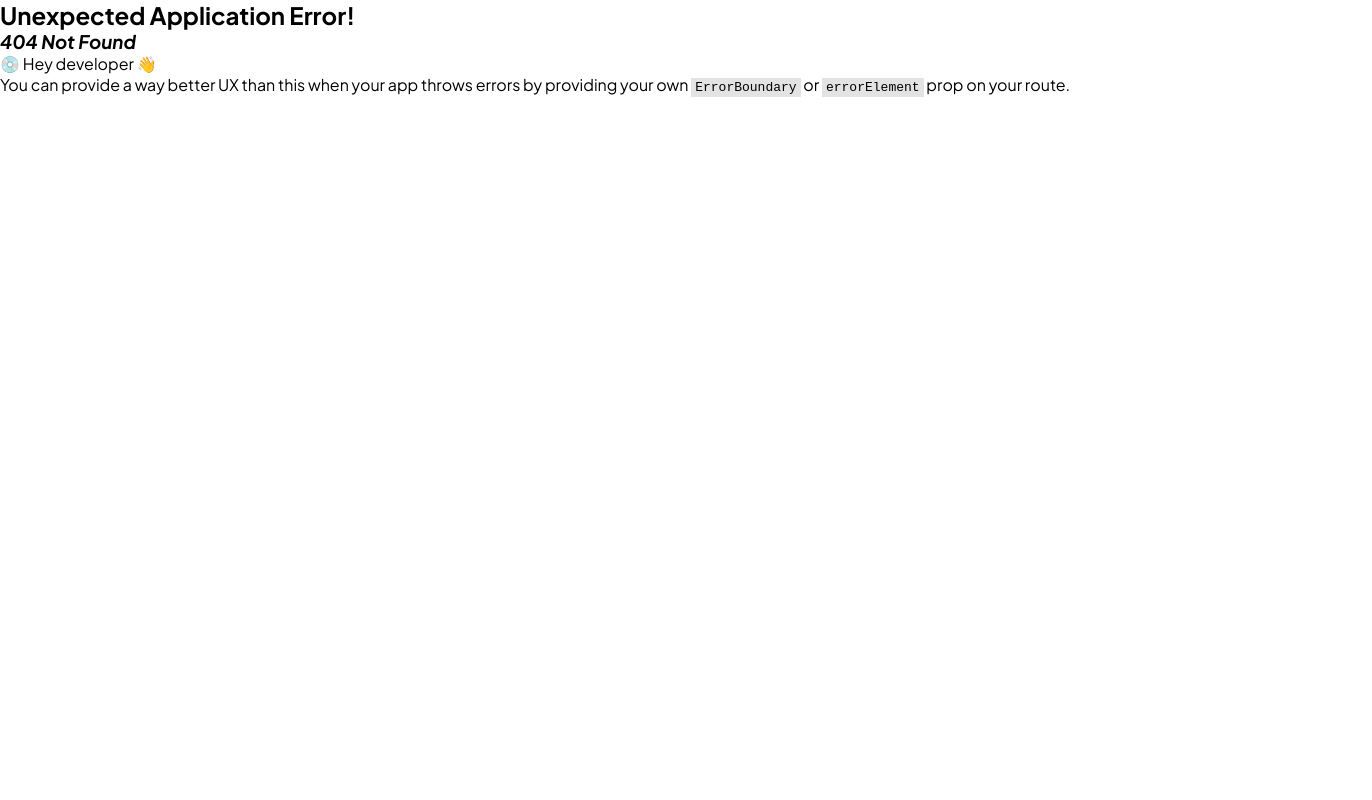
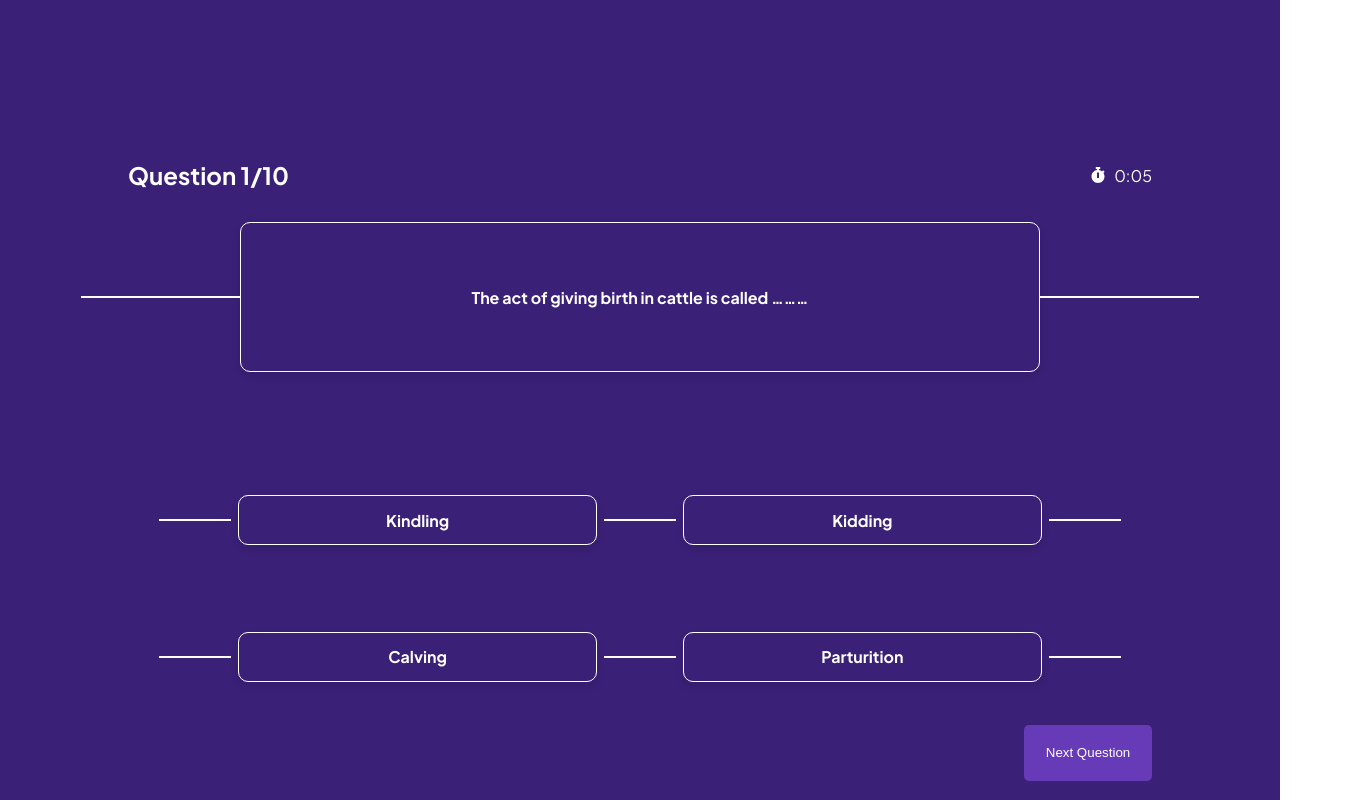
Before and after one commit to udems/MyQuizPal, a React (Vite) app: page /quiz in a window 1280 px wide. Before the commit this address had no page. Shown: the top 800 px of the page, 1372 px wide, since content can reach past the window. Built offline with nearby package versions, Linux system fonts and the light colour scheme.

Commit message:
question pages

```diff
--- a/src/App.jsx
+++ b/src/App.jsx
@@ -8,6 +8,7 @@ import ForgotPasswordPage from './views/ForgotPassword';
 import ResetPasswordPage from './views/ResetPassword';
 import VerificationCompletePage from './views/VerificationDone';
 import QuestionPage from './views/QuestionPage';
+import QuizApp from './views/QuizApp';
 import QuizCompletionPage from './views/QuizCompletion'; // Import the new component
 import CheckCorrectionsPage from './views/CorrectionPage';
 import HomePage1 from './views/HomePage-1';
@@ -37,6 +38,11 @@ const router = createBrowserRouter([
   {
     path: "/questions",
     element: <QuestionPage/>,
+  },
+
+  {
+    path: "/quiz",
+    element: <QuizApp />, // Route for QuizApp component
   },
 
   {
--- a/src/views/QuestionPage.jsx
+++ b/src/views/QuestionPage.jsx
@@ -1,9 +1,10 @@
 import React, { useState, useEffect } from 'react';
 import { FaStopwatch } from 'react-icons/fa';
-import Footer from '../component/Footer';
+import PropTypes from 'prop-types';
 
-const QuestionPage = () => {
+const QuestionPage = ({ questionData, questionNumber, totalQuestions, handleNextQuestion, handlePreviousQuestion }) => {
   const [seconds, setSeconds] = useState(0);
+  const [selectedOptionIndex, setSelectedOptionIndex] = useState(-1); // State to track selected option index
 
   useEffect(() => {
     const timer = setInterval(() => {
@@ -12,6 +13,11 @@ const QuestionPage = () => {
 
     return () => clearInterval(timer);
   }, []);
+
+  useEffect(() => {
+    // Reset selectedOptionIndex when question changes
+    setSelectedOptionIndex(-1);
+  }, [questionData]); // Reset when questionData changes
 
   const formatTime = (seconds) => {
     const minutes = Math.floor(seconds / 60);
@@ -23,7 +29,7 @@ const QuestionPage = () => {
     display: 'flex',
     flexDirection: 'column',
     alignItems: 'center',
-    height: '100vh',
+    height: '120vh',
     backgroundColor: '#3a2077',
     paddingTop: '10rem',
   };
@@ -83,21 +89,20 @@ const QuestionPage = () => {
     fontWeight: '700',
   };
 
-
   const optionBoxStyle = {
     backgroundColor: '#3a2077',
     padding: '1rem',
     borderRadius: '10px',
     border: '1px solid #fff',
     boxShadow: '0 4px 8px rgba(0, 0, 0, 0.1)',
-    width: '28%', // Adjust the width to be smaller
-    margin: '1.5rem', // Adjust the margin to control the gap
+    width: '28%',
+    margin: '2.7rem',
     position: 'relative',
-    marginLeft: '4rem',
     display: 'flex',
     alignItems: 'center',
     justifyContent: 'center',
-    height: '50px', // Adjust the height as needed
+    height: '50px',
+    cursor: 'pointer',
   };
 
   const optionLineStyleLeft = {
@@ -119,22 +124,32 @@ const QuestionPage = () => {
     top: '50%',
     transform: 'translateY(-50%)',
   };
-  const footerStyle = {
-    position: 'fixed', // Fixed position to ensure it stays at the bottom of the viewport
-    bottom: '0',
-    left: '0',
-    width: '100%',
-    backgroundColor: '#6a0dad', // Footer background color
-    color: '#fff', // Footer text color
-    padding: '1rem',
-    textAlign: 'center',
+
+  const buttonContainerStyle = {
+    display: 'flex',
+    justifyContent: questionNumber === 1 ? 'flex-end' : 'space-between', // Align buttons based on question number
+    width: '80%',
+    height: '7vh',
+  };
+
+  const buttonStyle = {
+    padding: '0.5rem 1rem',
+    backgroundColor: '#673ab7',
+    color: '#fff',
+    border: 'none',
+    borderRadius: '5px',
+    cursor: 'pointer',
+    width: '10vw',
+  };
+
+  const handleOptionClick = (optionIndex) => {
+    setSelectedOptionIndex(optionIndex); // Update selected option index
   };
 
   return (
-    <>
     <div style={containerStyle}>
       <div style={headerStyle}>
-        <h2>Question 1/10</h2>
+        <h2>Question {questionNumber}/{totalQuestions}</h2>
         <div style={{ display: 'flex', alignItems: 'center' }}>
           <FaStopwatch style={{ marginRight: '0.5rem' }} />
           <span>{formatTime(seconds)}</span>
@@ -143,34 +158,51 @@ const QuestionPage = () => {
       <div style={questionBoxStyle}>
         <div style={questionLineStyleLeft}></div>
         <div style={questionLineStyleRight}></div>
-        <p>What is the capital of France?</p>
+        <p>{questionData.question}</p>
       </div>
       <div style={optionsContainerStyle}>
-        <div style={optionBoxStyle}>
-          <div style={optionLineStyleLeft}></div>
-          <div style={optionLineStyleRight}></div>
-          <p>Paris</p>
-        </div>
-        <div style={optionBoxStyle}>
-          <div style={optionLineStyleLeft}></div>
-          <div style={optionLineStyleRight}></div>
-          <p>London</p>
-        </div>
-        <div style={optionBoxStyle}>
-          <div style={optionLineStyleLeft}></div>
-          <div style={optionLineStyleRight}></div>
-          <p>Berlin</p>
-        </div>
-        <div style={optionBoxStyle}>
-          <div style={optionLineStyleLeft}></div>
-          <div style={optionLineStyleRight}></div>
-          <p>Madrid</p>
-        </div>
+        {questionData.options.map((option, index) => (
+          <div
+            key={index}
+            style={{
+              ...optionBoxStyle,
+              backgroundColor: selectedOptionIndex === index ? '#fff' : optionBoxStyle.backgroundColor,
+              color: selectedOptionIndex === index ? 'purple' : '#fff', // Change text color when selected
+            }}
+            onClick={() => handleOptionClick(index)} // Handle option click
+          >
+            <div style={optionLineStyleLeft}></div>
+            <div style={optionLineStyleRight}></div>
+            <p>{option}</p>
+          </div>
+        ))}
+      </div>
+      <div style={buttonContainerStyle}>
+        {questionNumber > 1 && (
+          <button style={buttonStyle} onClick={handlePreviousQuestion}>
+            Previous Question
+          </button>
+        )}
+        {questionNumber < totalQuestions && (
+          <button style={buttonStyle} onClick={handleNextQuestion}>
+            Next Question
+          </button>
+        )}
       </div>
     </div>
-    <Footer style={footerStyle} />
-    </>
+
   );
 };
 
+QuestionPage.propTypes = {
+  questionData: PropTypes.shape({
+    question: PropTypes.string.isRequired,
+    options: PropTypes.arrayOf(PropTypes.string).isRequired,
+  }).isRequired,
+  questionNumber: PropTypes.number.isRequired,
+  totalQuestions: PropTypes.number.isRequired,
+  handleNextQuestion: PropTypes.func.isRequired,
+  handlePreviousQuestion: PropTypes.func.isRequired,
+};
+
 export default QuestionPage;
--- /dev/null
+++ b/src/views/QuizApp.jsx
@@ -0,0 +1,37 @@
+// src/QuizApp.js
+
+import React, { useState } from 'react';
+import QuestionPage from './QuestionPage';
+import Footer from '../component/Footer';
+import questions from './questions';
+
+const QuizApp = () => {
+  const [currentQuestionIndex, setCurrentQuestionIndex] = useState(0);
+
+  const handleNextQuestion = () => {
+    if (currentQuestionIndex < questions.length - 1) {
+      setCurrentQuestionIndex(currentQuestionIndex + 1);
+    }
+  };
+
+  const handlePreviousQuestion = () => {
+    if (currentQuestionIndex > 0) {
+      setCurrentQuestionIndex(currentQuestionIndex - 1);
+    }
+  };
+
+  return (
+    <div>
+      <QuestionPage
+        questionData={questions[currentQuestionIndex]}
+        questionNumber={currentQuestionIndex + 1}
+        totalQuestions={questions.length}
+        handleNextQuestion={handleNextQuestion}
+        handlePreviousQuestion={handlePreviousQuestion}
+      />
+      <Footer />
+    </div>
+  );
+};
+
+export default QuizApp;
--- /dev/null
+++ b/src/views/questions.js
@@ -0,0 +1,66 @@
+// src/questions.js
+
+const questions = [
+    {
+      id: 1,
+      question: "The act of giving birth in cattle is called ………",
+      options: ["Kindling", "Kidding", "Calving", "Parturition"],
+      answer: "Calving"
+    },
+    {
+      id: 2,
+      question: "The gestation period of a goat is ………….",
+      options: ["154-155 days", "283 days", "99 days", "31 days"],
+      answer: "154-155 days"
+    },
+    {
+      id: 3,
+      question: "Which one of the following is not a form of livestock management?",
+      options: ["Heat period", "Intensive system", "Extensive system", "Semi-intensive system"],
+      answer: "Heat period"
+    },
+    {
+      id: 4,
+      question: "Animals that are not kept for breeding purpose should be ………….",
+      options: ["Isolated", "Quarantined", "Castrated", "Disbudded"],
+      answer: "Castrated"
+    },
+    {
+      id: 5,
+      question: "The average gestation period of a cow is ………",
+      options: ["114 days", "210 days", "280 days", "240 days"],
+      answer: "280 days"
+    },
+    {
+      id: 6,
+      question: "The situation in which parents are willing and are able to make sensible decisions regarding their family is referred to as?",
+      options: ["Parenthood", "Adulthood", "Responsible parenthood", "Responsible adulthood"],
+      answer: "Responsible parenthood"
+    },
+    {
+      id: 7,
+      question: "All but one is not an important factor in responsible parenthood.",
+      options: ["Decision", "Formal education", "Budget", "Planning"],
+      answer: "Formal education"
+    },
+    {
+      id: 8,
+      question: "Which of these is not considered as one of the importance of responsible parenthood in  national development?",
+      options: ["Responsible citizen", "A healthy nation", "Alleviation of poverty", "Increase in crime rate."],
+      answer: "Increase in crime rate."
+    },
+    {
+      id: 9,
+      question: " A situation when a husband and wife can no longer stay together due to frequent arguments, division and fights is referred to as?",
+      options: ["Divorce and Family breakup", "Bad Family background", "All of the above", "None of the above"],
+      answer: "Divorce and Family breakup"
+    },
+    {
+      id: 10,
+      question: "Budget is one of the important factors in responsible parenthood.",
+      options: ["True", "False", "Maybe", "I don't know"],
+      answer: "True"
+    }
+  ];
+
+  export default questions;
```
